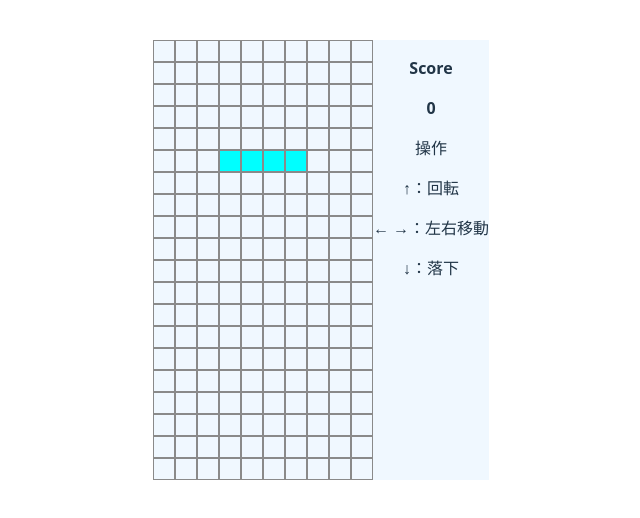
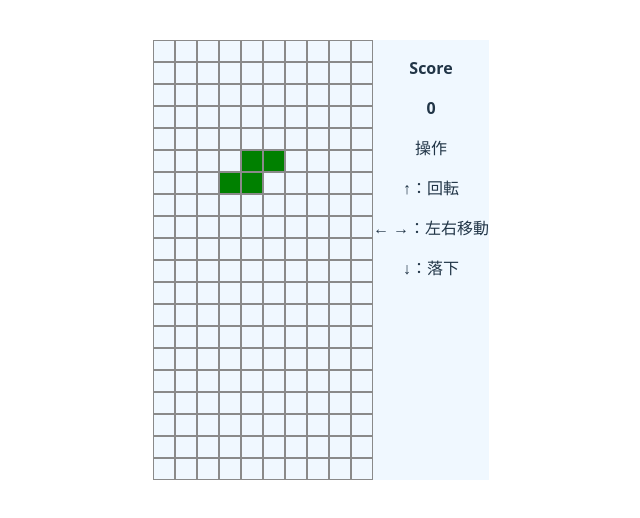
Before and after one commit to iriguthi/TypeScript-React_Tetris, a React (Vite) app: page / in a window 1280 px wide. Shown: the top 518 px of the page, without its empty margins (319-959 px from the left). Built offline with nearby package versions, Linux system fonts and the light colour scheme.

Commit message:
コード微修正

```diff
--- a/src/App.tsx
+++ b/src/App.tsx
@@ -1,4 +1,4 @@
-import { useState, useMemo, useEffect } from 'react'
+import { useState, useMemo, useEffect, useRef } from 'react'
 // import reactLogo from './assets/react.svg'
 // import viteLogo from '/vite.svg'
 import './App.css'
@@ -16,7 +16,7 @@ function App() {
   const [shouldGenerateNewTetromino, setShouldGenerateNewTetromino] = useState(false);
 
   // ゲームステータス
-  const [gameOver, setGameOver] = useState(false);
+  const [gameState, setGameState] = useState(false);
 
 // console.log(currentTetromino)
   // 表示用グリッド：固定グリッド+現在のテトロミノを合成し出力
@@ -41,28 +41,36 @@ function App() {
   useEffect(() => {
   const timer = setInterval(() => {
     dropTetromino(grid, setGrid, currentTetromino, setCurrentTetromino, setShouldGenerateNewTetromino);
-  }, dropInterval(gameOver));
+  }, dropInterval(gameState));
   return () => clearInterval(timer)
   }, [grid, currentTetromino]);
 
   // 次のテトロミノを生成
   useEffect(() => {
     if (shouldGenerateNewTetromino) {
-      nextTetromino(grid, setGameOver, setCurrentTetromino, setShouldGenerateNewTetromino);
+      nextTetromino(grid, setGameState, setCurrentTetromino, setShouldGenerateNewTetromino);
     }
   }, [shouldGenerateNewTetromino]);
 
   // 操作系
+  // 毎回最新の状態を保持させる(二重発火させない為)
+  const currentTetrominoRef = useRef(currentTetromino);
+  const gridRef = useRef(grid);
+  useEffect(() => {
+    currentTetrominoRef.current = currentTetromino;
+    gridRef.current = grid;
+  }, [currentTetromino, grid]);
+
   useEffect(() => {
     const listener = (event: KeyboardEvent) => {
-      handleKeyPressLogic(event, currentTetromino, setCurrentTetromino, grid);
+      handleKeyPressLogic(event, currentTetrominoRef.current, setCurrentTetromino, gridRef.current);
     };
 
     document.addEventListener("keydown", listener);
     return () => {
       document.removeEventListener("keydown", listener);
     };
-  }, [currentTetromino, grid]);
+  }, []);
 
   return (
     <div className="main_container">
--- a/src/components/Tetromino.tsx
+++ b/src/components/Tetromino.tsx
@@ -13,36 +13,58 @@ export const gridHeight = 20;
 export const TETROMINOS: Tetromino[] = [
   // O
   {shape: [
-    [1, 1],
-    [1, 1]
+    [0, 0, 0, 0, 0],
+    [0, 0, 0, 0, 0],
+    [0, 0, 1, 1, 0],
+    [0, 0, 1, 1, 0],
+    [0, 0, 0, 0, 0],
   ], x: 0, y: 0, colorCode: 4 },
   // I
   {shape: [
-    [1, 1, 1, 1]
+    [0, 0, 0, 0, 0],
+    [0, 0, 0, 0, 0],
+    [0, 1, 1, 1, 1],
+    [0, 0, 0, 0, 0],
+    [0, 0, 0, 0, 0],
   ], x: 0, y: 0, colorCode: 1 },
   // Z
   {shape: [
-    [1, 1, 0],
-    [0, 1, 1]
+    [0, 0, 0, 0, 0],
+    [0, 0, 0, 0, 0],
+    [0, 1, 1, 0, 0],
+    [0, 0, 1, 1, 0],
+    [0, 0, 0, 0, 0],
   ], x: 0, y: 0, colorCode: 7 },
   // S
   {shape: [
-    [0, 1, 1],
-    [1, 1, 0]
+    [0, 0, 0, 0, 0],
+    [0, 0, 0, 0, 0],
+    [0, 0, 1, 1, 0],
+    [0, 1, 1, 0, 0],
+    [0, 0, 0, 0, 0],
   ], x: 0, y: 0, colorCode: 5 },
   // T
   {shape: [
-    [1, 1, 1],
-    [0, 1, 0]
+    [0, 0, 0, 0, 0],
+    [0, 0, 0, 0, 0],
+    [0, 1, 1, 1, 0],
+    [0, 0, 1, 0, 0],
+    [0, 0, 0, 0, 0],
   ], x: 0, y: 0, colorCode: 6 },
   // L
   {shape: [
-    [1, 0, 0],
-    [1, 1, 1]
+    [0, 0, 0, 0, 0],
+    [0, 0, 0, 0, 0],
+    [0, 1, 0, 0, 0],
+    [0, 1, 1, 1, 0],
+    [0, 0, 0, 0, 0],
   ], x: 0, y: 0, colorCode: 3 },
   // 逆L
   {shape: [
-    [0, 0, 1],
-    [1, 1, 1]
+    [0, 0, 0, 0, 0],
+    [0, 0, 0, 0, 0],
+    [0, 0, 0, 1, 0],
+    [0, 1, 1, 1, 0],
+    [0, 0, 0, 0, 0],
   ], x: 0, y: 0, colorCode: 2 },
 ];
--- a/src/logic/TetrominoLogic.tsx
+++ b/src/logic/TetrominoLogic.tsx
@@ -77,11 +77,24 @@ export function rotateTetromino(
 }
 
 // テトロミノ回転(時計回り)
+// どちらを本採用するか迷い中
 function rotateMatrix(matrix: number[][]): number[][] {
-  if(matrix.length === 0) {
-    return []
+  const mtrlength = matrix.length;
+  const newShape = Array.from({ length: mtrlength }, () => Array(mtrlength).fill(0));
+  for (let y = 0; y < mtrlength; y++) {
+    for (let x = 0; x < mtrlength; x++) {
+      newShape[x][mtrlength - 1 - y] = matrix[y][x];
+    }
   }
-  return matrix[0]!.map((_, colIndex) =>
-    matrix.map(row => row[colIndex] ?? 0).reverse()
-  );
+  console.log(newShape);
+  return newShape;
 }
+
+// function rotateMatrix(matrix: number[][]): number[][] {
+//   if(matrix.length === 0) {
+//     return []
+//   }
+//   return matrix[0]!.map((_, colIndex) =>
+//     matrix.map(row => row[colIndex] ?? 0).reverse()
+//   );
+// }
--- a/src/logic/gameLogic.tsx
+++ b/src/logic/gameLogic.tsx
@@ -10,13 +10,14 @@ export function initialGrid() {
 // テトロミノ生成
 // 7種のテトロミノをランダムで生成
 export function randomTetromino(): Tetromino {
-  // const random = Math.floor(Math.random() * TETROMINOS.length);
-  const random = 1
+  const random = Math.floor(Math.random() * TETROMINOS.length);
+  // const random = 1
   const tetromino = {...TETROMINOS[random]};
 
   // 中央で生成
   const tetrominoWidth = tetromino.shape[0]?.length ?? 1;
   tetromino.x = Math.floor((gridWidth - tetrominoWidth) / 2);
+  tetromino.y = -2
   return tetromino;
 }
 
@@ -113,14 +114,16 @@ export function clearLine(grid: number[][]):{
   const lineClear = grid.length - keepGrid.length;
 
   if (lineClear === 4){
-    score += (lineClear * 1.5) * 100;
+    score += Math.floor(lineClear * 1.5) * 100;
   } else if (lineClear === 3) {
-    score += (lineClear * 1.4) * 100;
-  }else {
+    score += Math.floor(lineClear * 1.4) * 100;
+  } else if (lineClear === 2) {
+    score += Math.floor(lineClear * 1.4) * 100;
+  } else {
     score += lineClear * 100;
   }
   // console.log(score)
-  document.getElementById("score")!.innerText =  `${score}`
+  document.getElementById("score")!.innerText = `${score}`
 
   // 盤面の削除した分を追加
   const newRenderGrid = Array.from({length: lineClear},() =>
--- a/src/logic/handleKeyPressLogic.tsx
+++ b/src/logic/handleKeyPressLogic.tsx
@@ -24,7 +24,8 @@ export function handleKeyPressLogic(
     case "ArrowUp":
       // 回転
       if (canRotate(grid, currentTetromino)) {
-        setCurrentTetromino(prev => rotateTetromino(grid, prev));
+        const rotated = rotateTetromino(grid, currentTetromino)
+        setCurrentTetromino(rotated);
       }
       break;
     case "ArrowDown":
```
